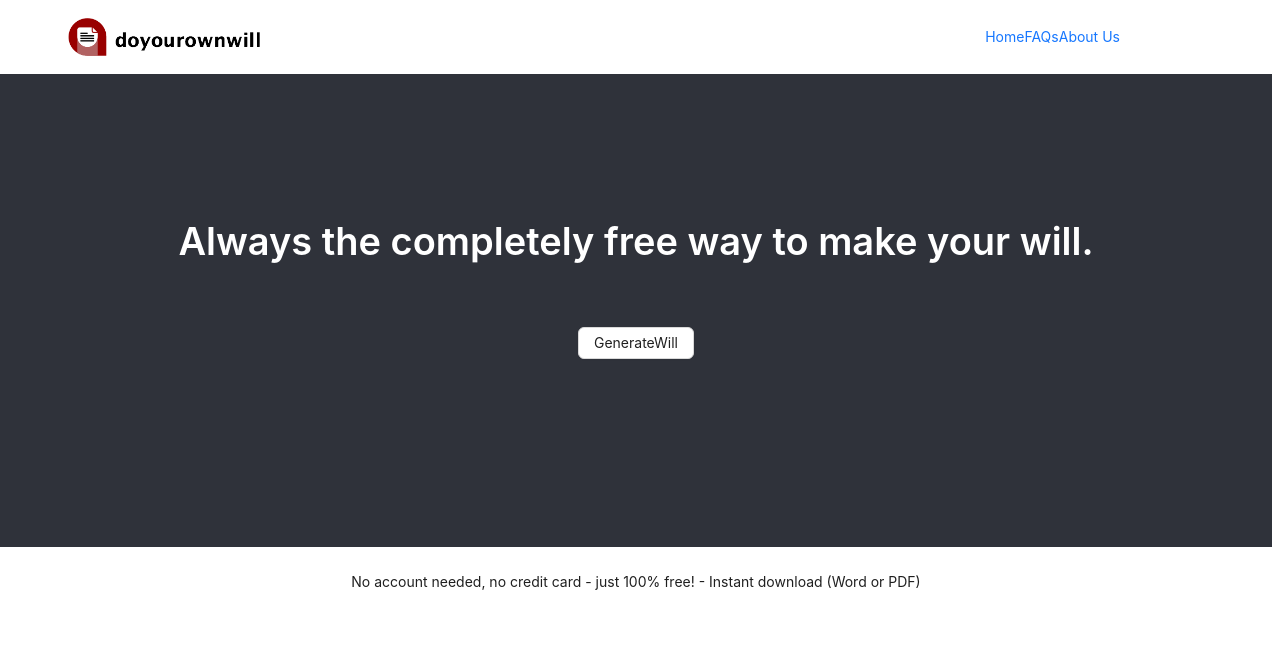
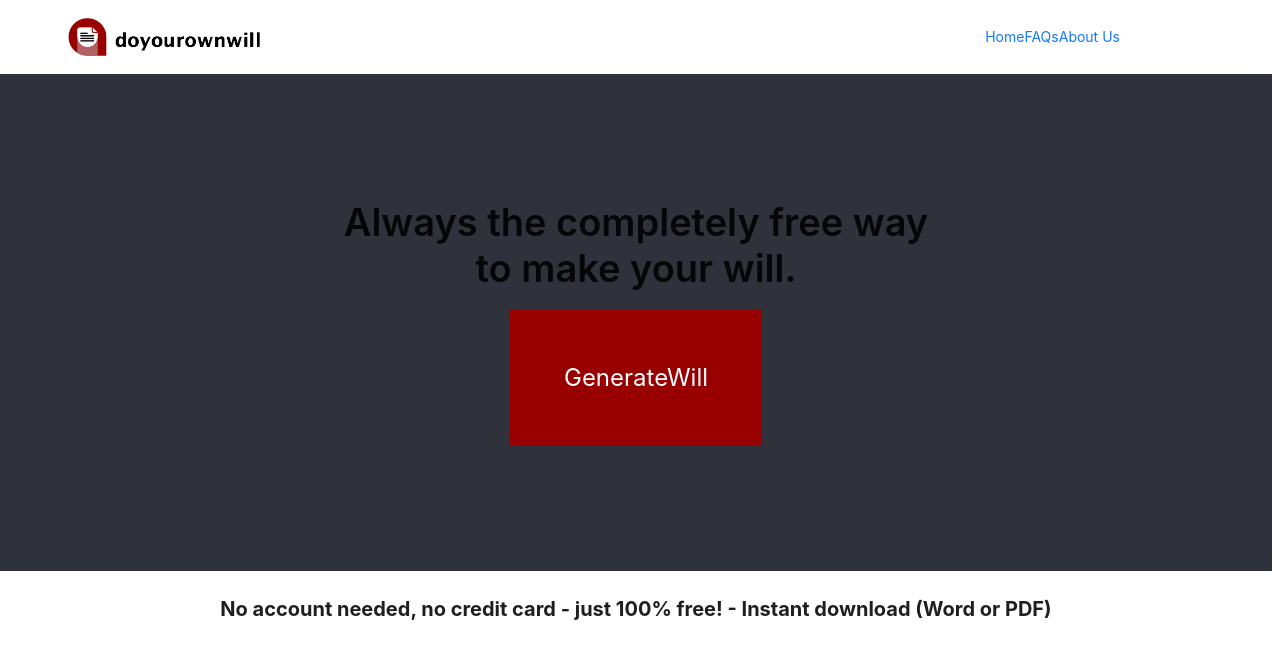
Before and after one commit to chiomaubaezuonu/will-generator, a Next.js app: page / in a window 1280 px wide. Shown: the top 658 px of the page. Built offline with nearby package versions, Linux system fonts and the light colour scheme.

Commit message:
Styled the landing page

```diff
--- a/app/App.scss
+++ b/app/App.scss
@@ -62,3 +62,29 @@
   background-color: white;
   color: red;
 }
+
+.ant-btn{
+  background-color: #980000;
+  color: white;
+  border-radius: 0;
+  border: none;
+  padding: 0.5rem 3.4rem;
+  font-size: 1.5rem;
+  height: fit-content;
+
+}
+
+h1:where(.css-dev-only-do-not-override-1rqnfsa).ant-typography{
+  color:white;
+  font-weight: 700;
+}
+// :where(.css-dev-only-do-not-override-1rqnfsa).ant-btn{
+//   background-color: #980000;
+//   color: white;
+//   border-radius: 0;
+//   border: none;
+//   padding: 1rem 4rem 1.5rem 4rem;
+//   font-size: 1rem;
+//   height: 0;
+//   font-family: -apple-system,BlinkMacSystemFont,'Segoe UI',Roboto,'Helvetica Neue',Arial,'Noto Sans',sans-serif,'Apple Color Emoji','Segoe UI Emoji','Segoe UI Symbol','Noto Color Emoji';
+// }
--- a/app/antdtuts.tsx
+++ b/app/antdtuts.tsx
@@ -1,7 +1,7 @@
 "use client"
 // import { Button,  DatePicker,  Input, Space, Typography } from 'antd'
 // import React from 'react'
-// import "./App.scss"
+import "./App.scss"
 // import logo from "./images/logo.png"
 // import Image from 'next/image'
 
@@ -46,9 +46,9 @@ const headerStyle: React.CSSProperties = {
 const contentStyle: React.CSSProperties = {
     textAlign: 'center',
     // minHeight: 120,
-    padding: '9rem 2rem',
+    padding: '7.8rem 2rem',
     lineHeight: '120px',
-    color: '#fff',
+    color: '#ffffff',
     // backgroundColor: '#0958d9',
     backgroundColor: '#2F323A'
 };
@@ -89,13 +89,13 @@ const App: React.FC = () => (
                 </div>
             </Header>
             <Content style={contentStyle}>
-                <Typography.Title level={1} style={{ color: 'white' }}>
-                    Always the completely free way to make your will.
+                <Typography.Title level={1} className="pageContentText">
+                    Always the completely free way <br /> to make your will.
                 </Typography.Title>
-                <Button>GenerateWill</Button>
+                <Button style={{textAlign:"center"}}>GenerateWill</Button>
             </Content>
             <Footer style={footerStyle}>
-                <Typography.Text>
+                <Typography.Text className='text-xl font-bold'>
                     No account needed, no credit card - just 100% free! - Instant download (Word or PDF)
                 </Typography.Text>
             </Footer>
```
